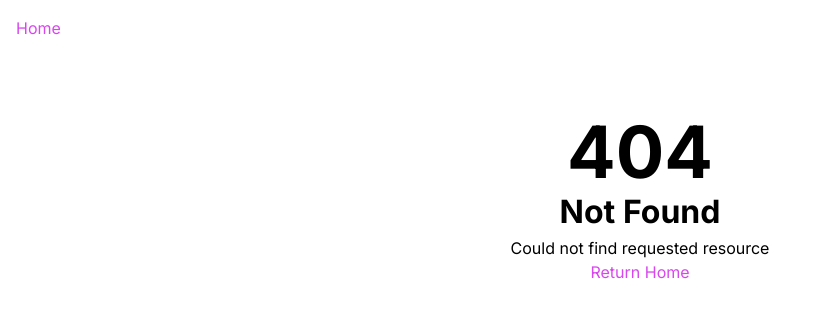
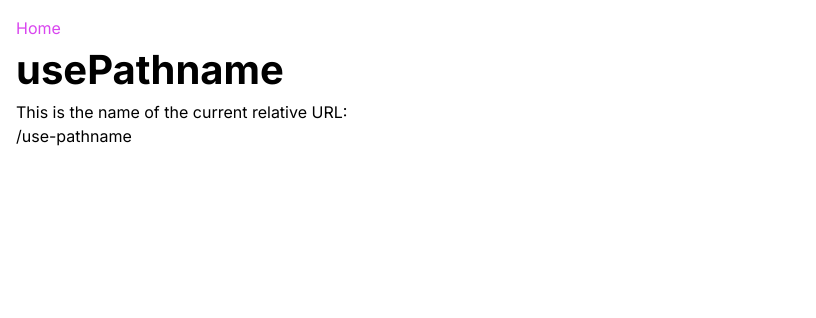
Before and after one commit to emanuelefavero/nextjs-app-router, a Next.js app: page /use-pathname in a window 1280 px wide. Before the commit this address had no page. Shown: the top 318 px of the page, without its empty margins (0-816 px from the left). Built offline with nearby package versions, Linux system fonts and the light colour scheme.

Commit message:
add use-pathname

```diff
--- a/app/about/page.tsx
+++ b/app/about/page.tsx
@@ -9,5 +9,10 @@ async function getUser() {
 
 export default async function AboutPage() {
   const user: User = await getUser()
-  return <div>AboutPage, {user.username}</div>
+
+  return (
+    <>
+      <h1>This is {user.username}&apos;s About Page</h1>
+    </>
+  )
 }
--- a/app/page.tsx
+++ b/app/page.tsx
@@ -5,6 +5,9 @@ export default async function Home() {
     <>
       <h1>Home</h1>
       <ul>
+        <li>
+          <Link href='/use-pathname'>usePathname</Link>
+        </li>
         <li>
           <Link href='/client-component'>Client Component</Link>
         </li>
--- /dev/null
+++ b/app/use-pathname/page.tsx
@@ -0,0 +1,11 @@
+import ShowPathname from '@/components/ShowPathname'
+
+export default function page() {
+  return (
+    <>
+      <h1>usePathname</h1>
+
+      <ShowPathname />
+    </>
+  )
+}
--- /dev/null
+++ b/components/ShowPathname.tsx
@@ -0,0 +1,14 @@
+'use client'
+
+import { usePathname } from 'next/navigation'
+
+export default function ShowPathname() {
+  const pathname = usePathname()
+
+  return (
+    <>
+      <p>This is the name of the current relative URL:</p>
+      <p>{pathname}</p>
+    </>
+  )
+}
```
